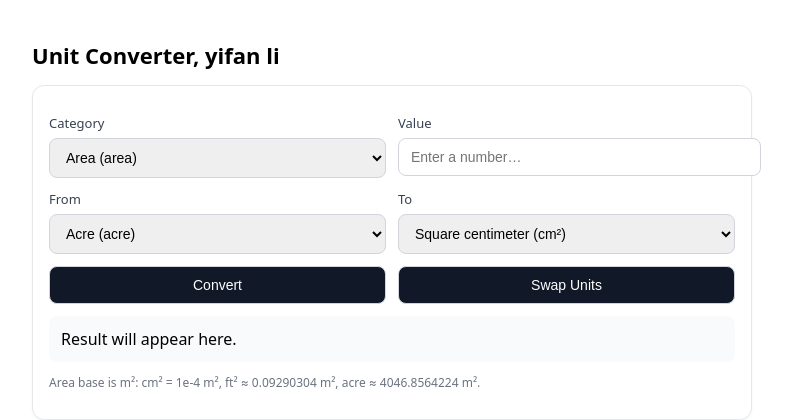
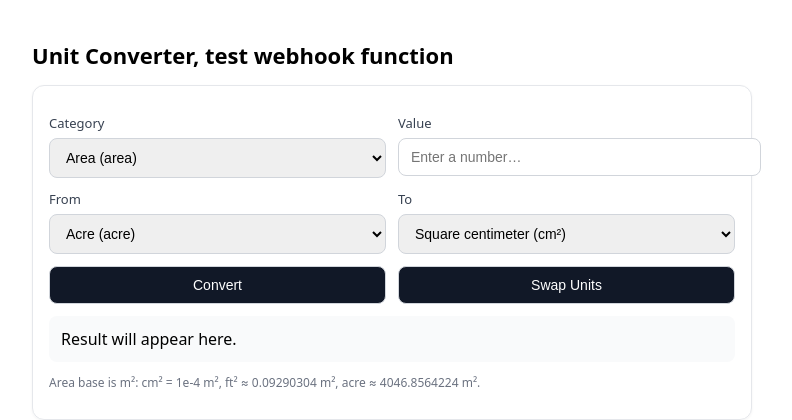
Before and after one commit to swe40006pj/Pipeline-Version-Control, a Flask app: page / in a window 1280 px wide. Shown: the top 420 px of the page, without its empty margins (248-1040 px from the left). Run offline with Flask 3, Linux system fonts and the light colour scheme.

Commit message:
test webhook function

```diff
--- a/app/app.py
+++ b/app/app.py
@@ -69,6 +69,7 @@ CATEGORIES = {
     }
 }
 
+
 # Linear categories: conversion factors to a base unit
 # length base: m; weight base: g; energy base: kJ; area base: m²; volume base: L (US liquid units)
 LINEAR_BASE = {
@@ -110,6 +111,7 @@ LINEAR_BASE = {
         "knot": 0.5144444444444445  # 1 kn = 1852/3600 m/s
     }
 }
+
 
 def convert_linear(category: str, from_u: str, to_u: str, value: float) -> float:
     base = LINEAR_BASE[category]
--- a/templates/index.html
+++ b/templates/index.html
@@ -18,7 +18,7 @@
   </style>
 </head>
 <body>
-  <h1>Unit Converter, yifan li</h1>
+  <h1>Unit Converter, test webhook function</h1>
 
   <div class="card">
     <div class="row">
```
